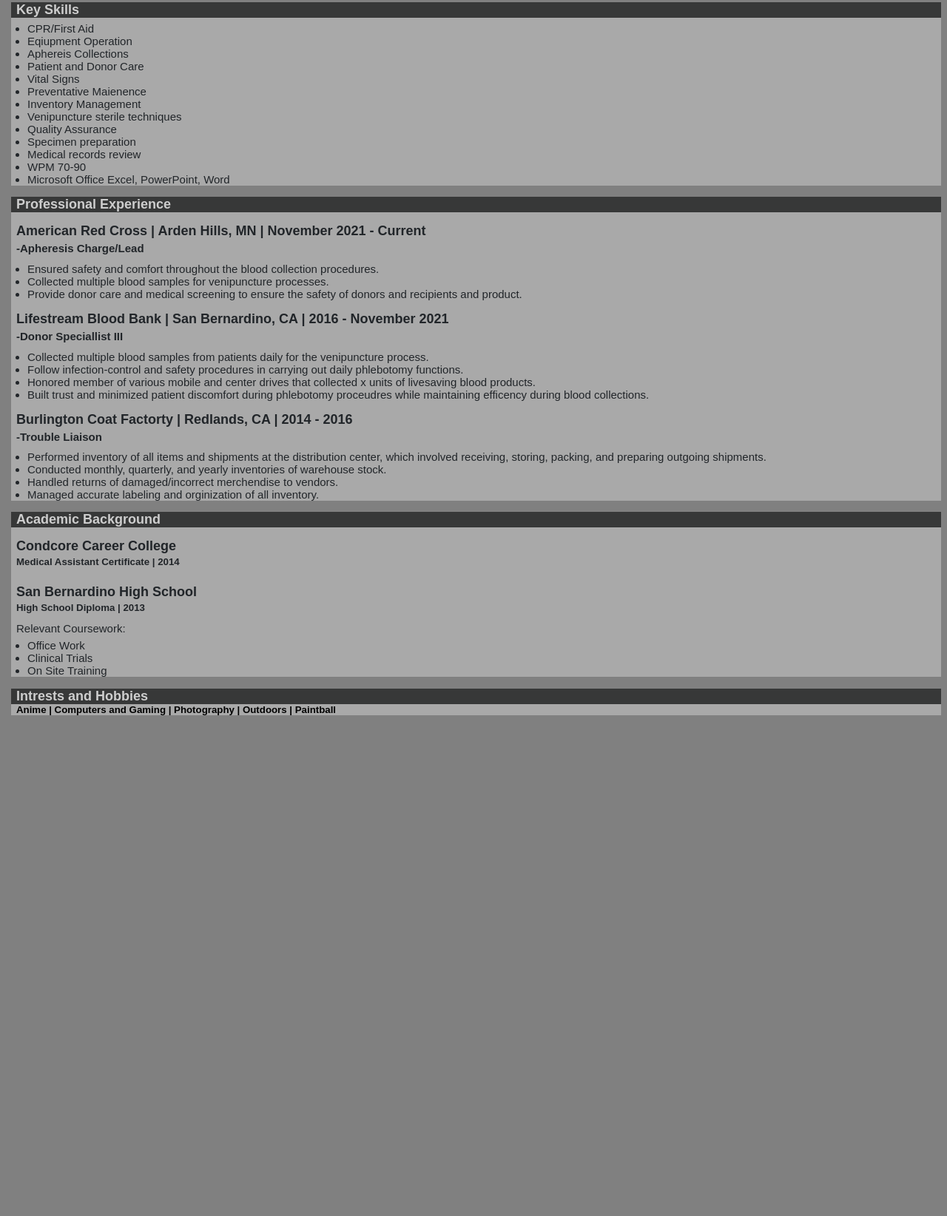
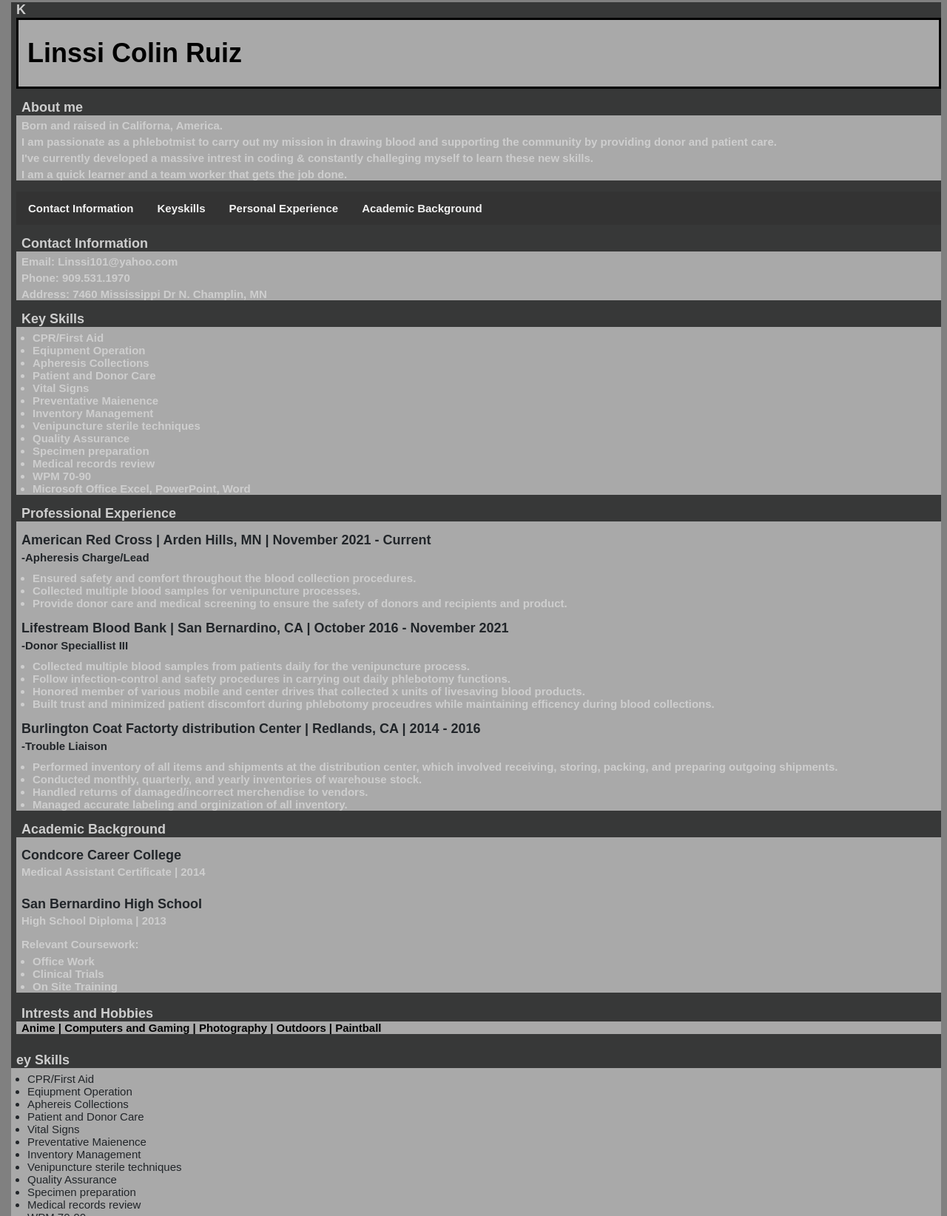
Before and after one commit to equinox-6/lindskey6.github.io, a plain HTML site: page index.html in a window 1280 px wide. Shown: the part 392-2036 px from the top of the page at 74% size. Before the commit the page ends 1381 px from the top, so only its background shows below. Drawn offline with Linux system fonts and the light colour scheme.

Commit message:
Update index.html

```diff
--- a/index.html
+++ b/index.html
@@ -42,7 +42,124 @@
 </div>
 
   <div class="keyskills">
+    <h2>K<!DOCTYPE html>
+<html>
+  <head>
+    <meta charset= utf-8>
+    <meta name="viewport" content="width=device-width">
+    <title>Linssi Colin Ruiz Resume</title>
+    <link href="./main.css" rel="stylesheet" />
+  </head>
+<body>
+  <div>
+
+  <div class="name">
+      <h1>Linssi Colin Ruiz</h1>
+  </div>
+
+  <div class="me">
+    <h2>About me</h2>
+     <p>Born and raised in Californa, America.</p>
+     <p>I am passionate as a phlebotmist to carry out my mission in drawing blood and
+      supporting the community by providing donor and patient care.</p>
+     <p>I've currently developed a massive intrest in coding & constantly challeging
+      myself to learn these new skills.<p>
+     <p>I am a quick learner and a team worker that gets the job done.</p>
+  </div>
+
+    <!--Start of Nav experiment -->
+
+    <div class="topnav">
+      <a href="#contact_info">Contact Information</a>
+      <a href="#keyskills">Keyskills</a>
+      <a href="#personal_experience">Personal Experience</a>
+      <p><a href="#academic_background">Academic Background</a></p>
+    </div>
+
+   <!--End of Nav experiment -->
+
+  <div class="contact_info">
+    <a name="contact_info"></a>
+    <h2>Contact Information</h2>
+      <p>Email: Linssi101@yahoo.com</p>
+      <p>Phone: 909.531.1970</p>
+      <p>Address: 7460 Mississippi Dr N. Champlin, MN</p>
+</div>
+
+  <div class="keyskills">
+    <a name="keyskills"></a>
     <h2>Key Skills</h2>
+      <ul class="list">
+       <li>CPR/First Aid</li>
+       <li>Eqiupment Operation</li>
+       <li>Apheresis Collections</li>
+       <li>Patient and Donor Care</li>
+       <li>Vital Signs</li>
+       <li>Preventative Maienence</li>
+       <li>Inventory Management</li>
+       <li>Venipuncture sterile techniques</li>
+       <li>Quality Assurance</li>
+       <li>Specimen preparation</li>
+       <li>Medical records review</li>
+       <li>WPM 70-90</li>
+       <li>Microsoft Office Excel, PowerPoint, Word</li>
+      </ul>
+  </div>
+
+  <div class="personal_experience">
+    <a name="personal_experience"></a>
+    <h2>Professional Experience</h2>
+    <h3>American Red Cross | Arden Hills, MN | November 2021 - Current</h3>
+    <h4>-Apheresis Charge/Lead</h4>
+      <ul class="list">
+        <li>Ensured safety and comfort throughout the blood collection procedures.</li>
+        <li>Collected multiple blood samples for venipuncture processes.</li>
+        <li>Provide donor care and medical screening to ensure the safety of donors and recipients and product.</li>
+      </ul>
+
+    <h3>Lifestream Blood Bank | San Bernardino, CA | October 2016 - November 2021</h3>
+    <h4>-Donor Speciallist III</h4>
+      <ul class="list">
+        <li>Collected multiple blood samples from patients daily for the venipuncture process. </li>
+        <li>Follow infection-control and safety procedures in carrying out daily phlebotomy functions.</li>
+        <li>Honored member of various mobile and center drives that collected x units of livesaving blood products.</li>
+        <li>Built trust and minimized patient discomfort during phlebotomy proceudres while maintaining efficency during blood collections.</li>
+      </ul>
+
+    <h3>Burlington Coat Factorty distribution Center | Redlands, CA | 2014 - 2016</h3>
+    <h4>-Trouble Liaison</h4>
+      <ul class="list">
+         <li>Performed inventory of all items and shipments at the distribution center, which involved receiving, storing, packing, and preparing outgoing shipments.</li>
+         <li>Conducted monthly, quarterly, and yearly inventories of warehouse stock.</li>
+         <li>Handled returns of damaged/incorrect merchendise to vendors.</li>
+         <li>Managed accurate labeling and orginization of all inventory.</li>
+      </ul>
+  </div>
+
+  <div class="academic_background">
+    <a name="academic_background"></a>
+    <h2>Academic Background</h2>
+    <h3>Condcore Career College</h3>
+    <h5>Medical Assistant Certificate | 2014</h5>
+
+    <h3>San Bernardino High School</h3>
+    <h5>High School Diploma | 2013</h5>
+        <p>Relevant Coursework:</p>
+          <ul class="list">
+             <li>Office Work</li>
+             <li>Clinical Trials</li>
+             <li>On Site Training</li>
+          </ul>
+       <ul>
+  </div >
+
+  <div class="footer">
+   <h2>Intrests and Hobbies</h2>
+     <h5>Anime | Computers and Gaming | Photography | Outdoors | Paintball</h5>
+  </div>
+
+</body>
+</html>ey Skills</h2>
       <ul class="list">
        <li>CPR/First Aid</li>
        <li>Eqiupment Operation</li>
```
